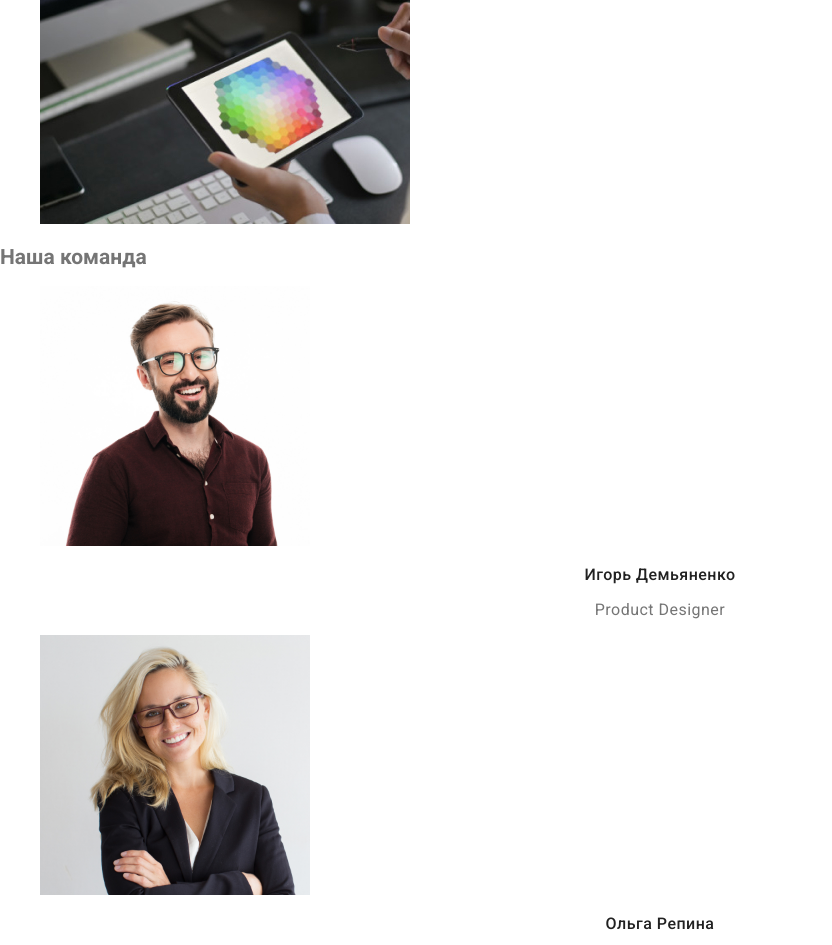
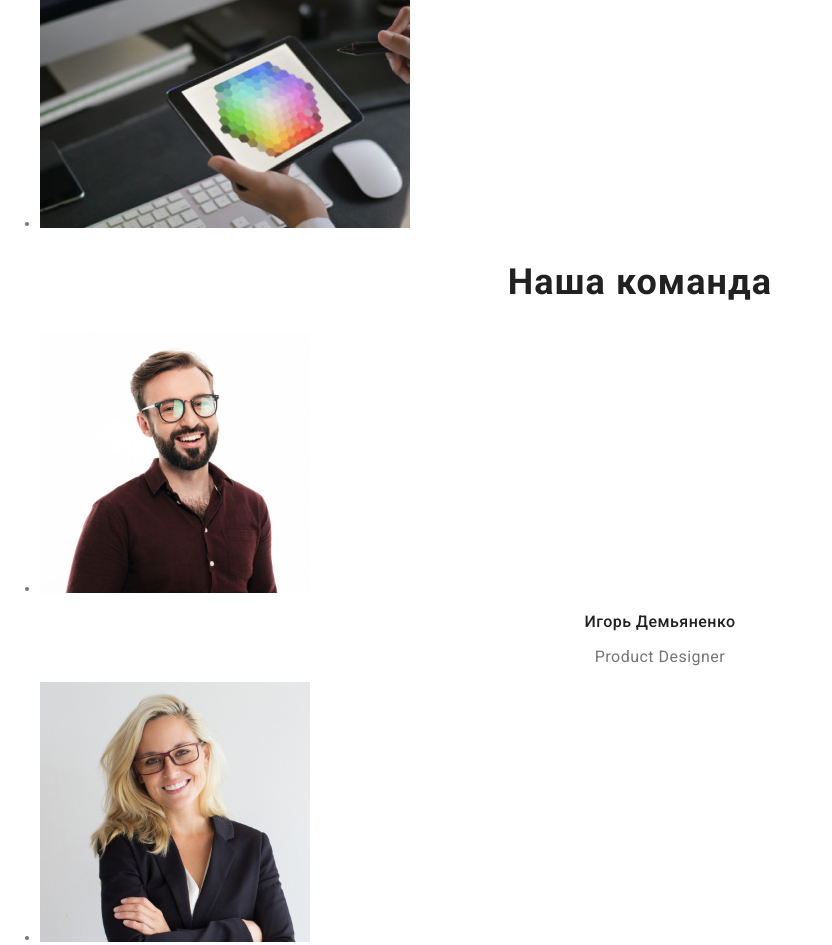
Before and after one commit to kvitkovsky1302/goit-markup-hw-02, a plain HTML site: page index.html in a window 1280 px wide. Shown: the part 1350-2295 px from the top of the page, without its empty margins (0-832 px from the left). Drawn offline with nearby package versions, Linux system fonts and the light colour scheme.

Commit message:
Исправляет ошибки с курсивным текстом в footer

```diff
--- a/css/styles.css
+++ b/css/styles.css
@@ -10,7 +10,7 @@ a {
 }
 
 ul {
-  list-style: none;
+  font-style: normal;
 }
 
 body {
@@ -134,6 +134,16 @@ font-family: 'Roboto', sans-serif; */
 /* ============= end what we are doing =============*/
 
 /* ============= our team =============*/
+
+.team-title {
+  font-weight: 700;
+  font-size: 36px;
+  line-height: 1.17;
+  text-align: center;
+  letter-spacing: 0.03em;
+  color: var(--title-color);
+}
+
 .team-name {
   font-weight: 500;
   font-size: 16px;
```
